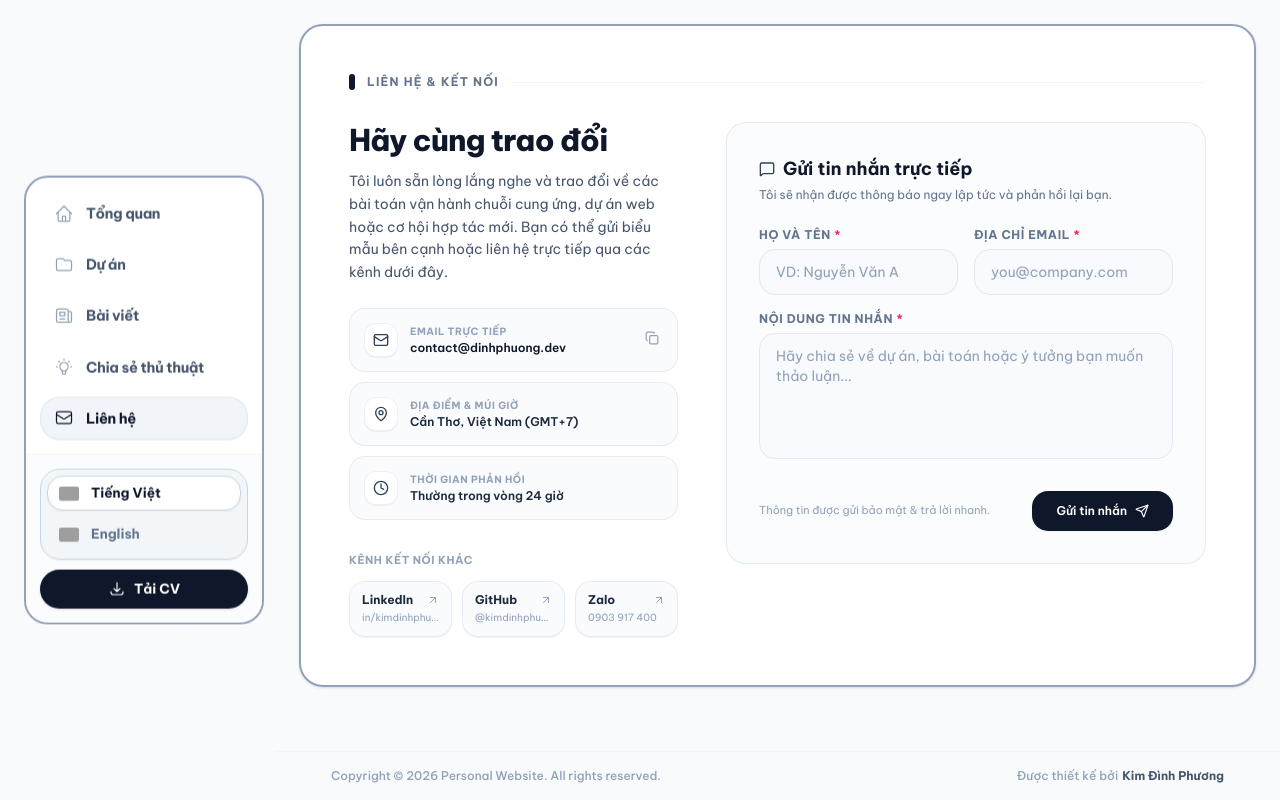
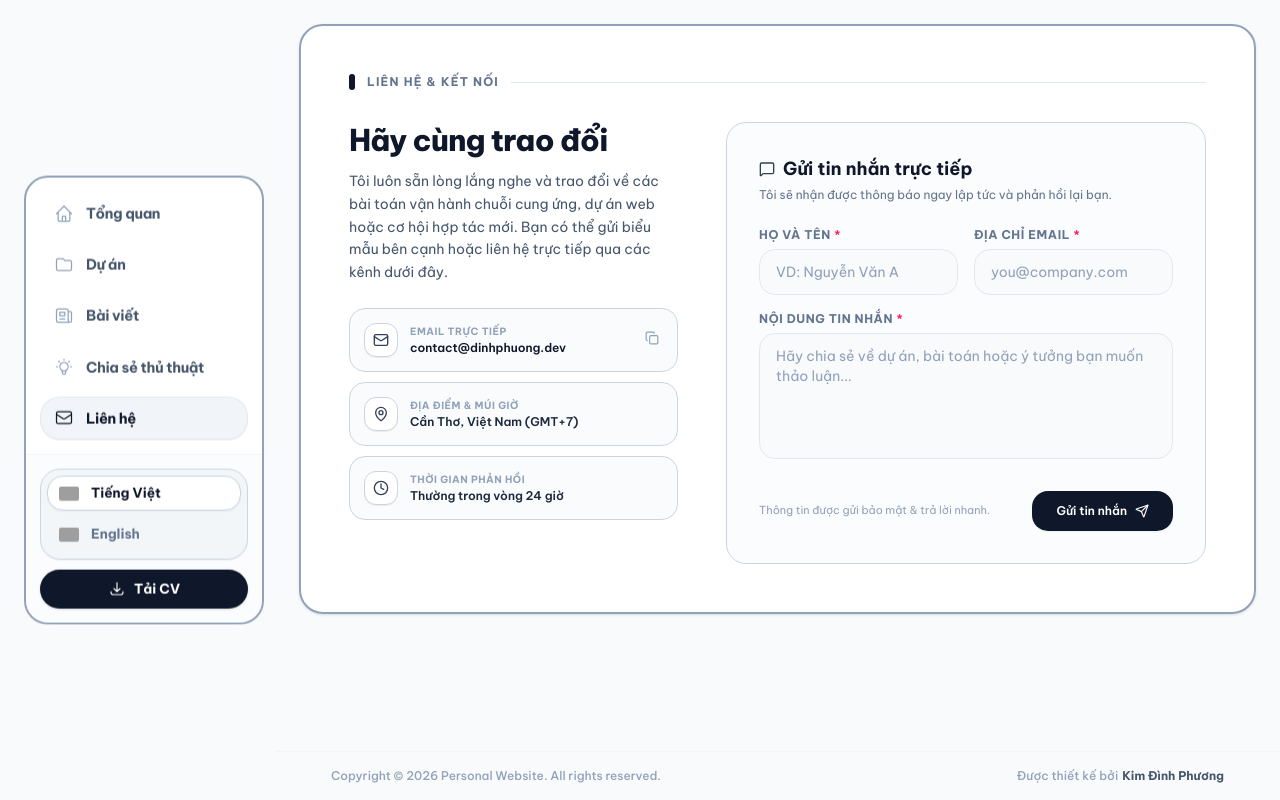
Before and after one commit to dinhphuong25/portfolio1, a Next.js app: page /contact in a window 1280 px wide. Built offline with nearby package versions, Linux system fonts and the light colour scheme; grey boxes are pictures that could not be loaded.

Commit message:
chore: remove other social channels section in contact page

```diff
--- a/src/components/pages/ContactPageClient.tsx
+++ b/src/components/pages/ContactPageClient.tsx
@@ -3,7 +3,7 @@
 import ContactForm from "@/components/ContactForm";
 import Reveal from "@/components/Reveal";
 import { useLanguage } from "@/context/LanguageContext";
-import { Mail, MapPin, Clock, ArrowUpRight, MessageSquare, Check, Copy } from "lucide-react";
+import { Mail, MapPin, Clock, MessageSquare, Check, Copy } from "lucide-react";
 import { useState } from "react";
 
 export default function ContactPageClient() {
@@ -48,24 +48,6 @@ export default function ContactPageClient() {
         },
     ];
 
-    const socialLinks = [
-        {
-            name: "LinkedIn",
-            href: "https://www.linkedin.com/in/kimdinhphuong/",
-            desc: "in/kimdinhphuong",
-        },
-        {
-            name: "GitHub",
-            href: "https://github.com/kimdinhphuong",
-            desc: "@kimdinhphuong",
-        },
-        {
-            name: "Zalo",
-            href: "https://zalo.me/0903917400",
-            desc: "0903 917 400",
-        },
-    ];
-
     return (
         <div className="w-full max-w-7xl mx-auto p-3 sm:p-4 lg:p-6 lg:pr-6 flex-1 flex flex-col">
             <div className="w-full bg-white/95 dark:bg-slate-900/95 backdrop-blur-xl rounded-2xl sm:rounded-3xl border-2 border-slate-400 dark:border-slate-600 p-6 sm:p-10 lg:p-12 shadow-sm">
@@ -75,7 +57,7 @@ export default function ContactPageClient() {
                     <h1 className="text-xs font-bold text-slate-500 dark:text-slate-400 tracking-widest uppercase">
                         {isVi ? "LIÊN HỆ & KẾT NỐI" : "CONTACT & GET IN TOUCH"}
                     </h1>
-                    <div className="flex-1 h-px bg-slate-100 dark:bg-slate-800" />
+                    <div className="flex-1 h-px bg-slate-200 dark:bg-slate-800" />
                 </div>
 
                 {/* 2-Column Clean Web Layout */}
@@ -101,10 +83,10 @@ export default function ContactPageClient() {
                                 {directChannels.map((item, idx) => (
                                     <div
                                         key={idx}
-                                        className="p-3.5 rounded-xl bg-slate-50/70 dark:bg-slate-850/60 border border-slate-200/80 dark:border-slate-800 flex items-center justify-between gap-3 transition-colors hover:border-slate-300 dark:hover:border-slate-700"
+                                        className="p-3.5 rounded-xl bg-slate-50/70 dark:bg-slate-850/60 border border-slate-300 dark:border-slate-700 flex items-center justify-between gap-3 transition-colors hover:border-slate-400 dark:hover:border-slate-600"
                                     >
                                         <div className="flex items-center gap-3 min-w-0">
-                                            <div className="p-2 rounded-lg bg-white dark:bg-slate-800 border border-slate-200/60 dark:border-slate-700/60 shrink-0 text-slate-700 dark:text-slate-300 shadow-2xs">
+                                            <div className="p-2 rounded-lg bg-white dark:bg-slate-800 border border-slate-300 dark:border-slate-700 shrink-0 text-slate-700 dark:text-slate-300 shadow-2xs">
                                                 {item.icon}
                                             </div>
                                             <div className="min-w-0">
@@ -133,38 +115,10 @@ export default function ContactPageClient() {
                                 ))}
                             </div>
                         </Reveal>
-
-                        {/* Social / Direct Links */}
-                        <Reveal direction="up" delay={150}>
-                            <div className="pt-2">
-                                <span className="text-[11px] font-bold uppercase tracking-wider text-slate-400 dark:text-slate-500 block mb-3">
-                                    {isVi ? "Kênh kết nối khác" : "Other Channels"}
-                                </span>
-                                <div className="grid grid-cols-3 gap-2.5">
-                                    {socialLinks.map((social) => (
-                                        <a
-                                            key={social.name}
-                                            href={social.href}
-                                            target="_blank"
-                                            rel="noopener noreferrer"
-                                            className="px-3 py-2.5 rounded-xl bg-slate-50/70 dark:bg-slate-850/60 border border-slate-200/80 dark:border-slate-800 hover:border-slate-300 dark:hover:border-slate-700 text-slate-800 dark:text-slate-200 flex flex-col justify-center transition-all hover:-translate-y-0.5 shadow-2xs group"
-                                        >
-                                            <span className="text-xs font-bold flex items-center justify-between">
-                                                {social.name}
-                                                <ArrowUpRight className="w-3 h-3 text-slate-400 group-hover:text-slate-900 dark:group-hover:text-white transition-colors" />
-                                            </span>
-                                            <span className="text-[10px] text-slate-400 dark:text-slate-500 truncate mt-0.5">
-                                                {social.desc}
-                                            </span>
-                                        </a>
-                                    ))}
-                                </div>
-                            </div>
-                        </Reveal>
                     </div>
 
                     {/* Right Column: Contact Form */}
-                    <div className="lg:col-span-7 bg-slate-50/50 dark:bg-slate-850/40 p-6 sm:p-8 rounded-2xl border border-slate-200/80 dark:border-slate-800">
+                    <div className="lg:col-span-7 bg-slate-50/50 dark:bg-slate-850/40 p-6 sm:p-8 rounded-2xl border border-slate-300 dark:border-slate-700">
                         <Reveal direction="up" delay={100}>
                             <div className="mb-6">
                                 <h3 className="text-lg font-bold text-slate-900 dark:text-white flex items-center gap-2">
```
